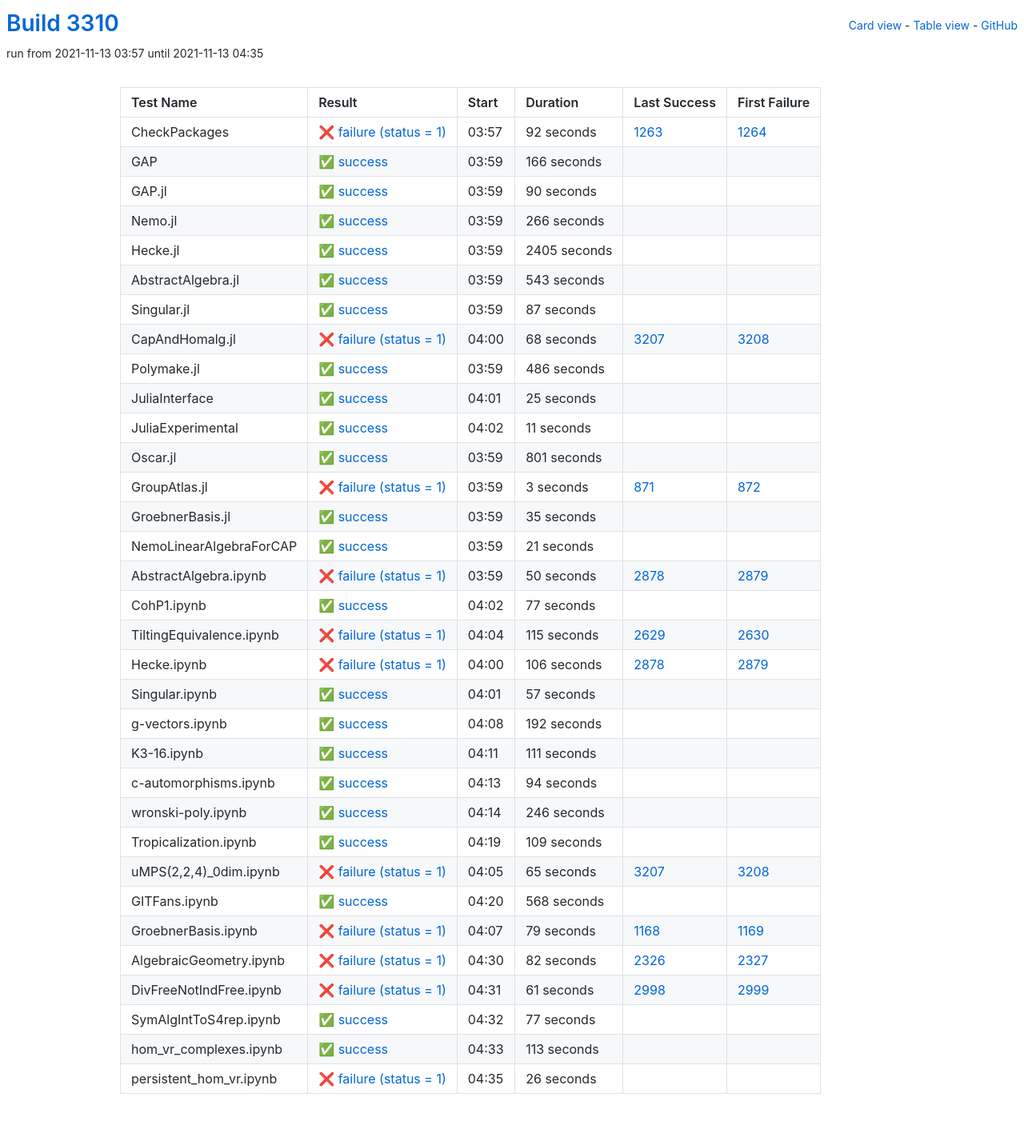
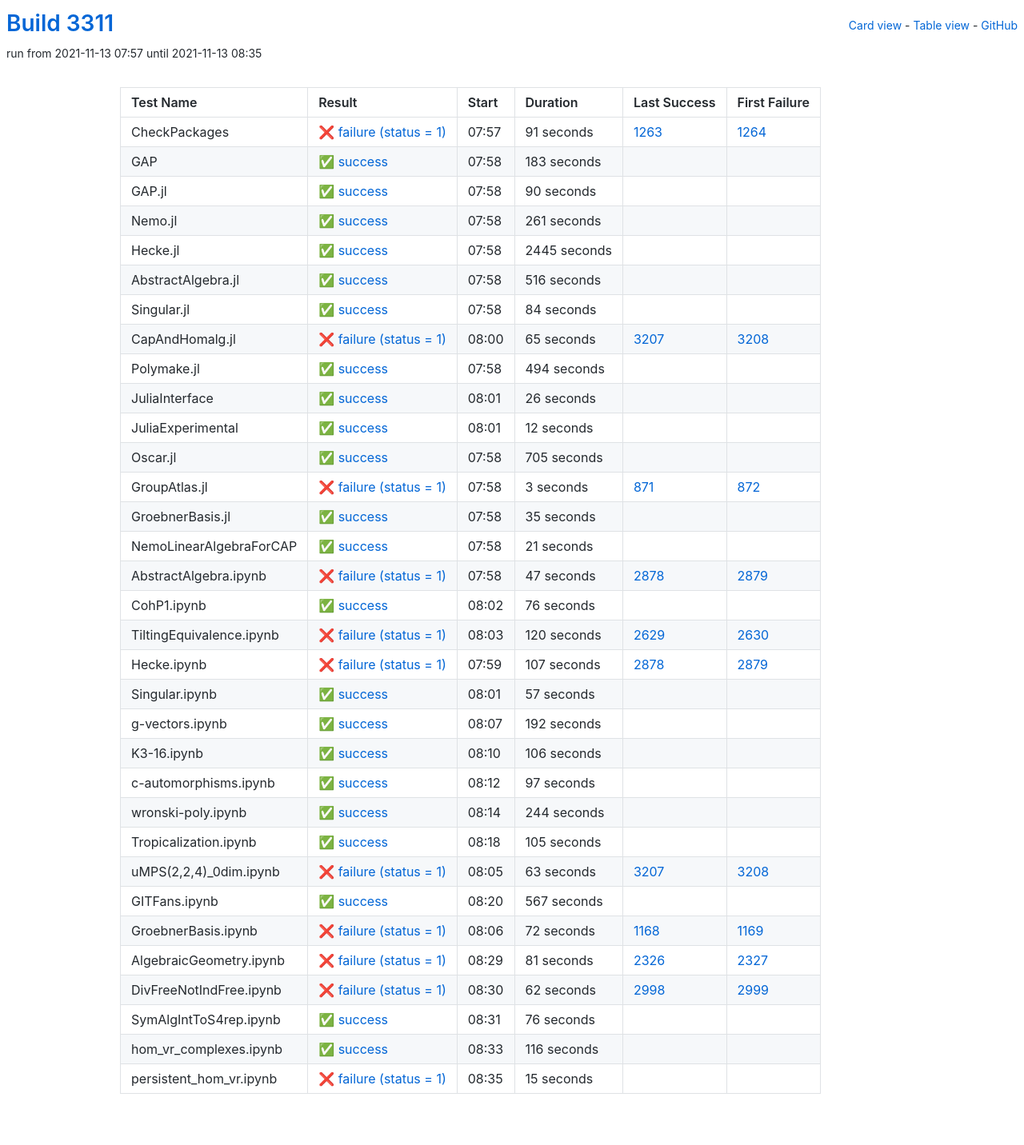
Before and after one commit to oscar-system/oscar-ci-status-stable, a Jekyll site: the page built from table.html, in a window 1280 px wide. Shown: the whole page at 80% size. Built offline with Jekyll 4.4.1, drawn with Linux system fonts in a browser that asks for light colours.

Commit message:
Build #3311

```diff
--- a/_data/ci.yml
+++ b/_data/ci.yml
@@ -1,6 +1,6 @@
 ---
-build: 3310
-build_url: https://oscarci.mathematik.uni-kl.de/job/oscar-stable/3310/
+build: 3311
+build_url: https://oscarci.mathematik.uni-kl.de/job/oscar-stable/3311/
 job: oscar-stable
 organization: oscar-system
 repo: oscar-ci-status-stable
@@ -8,32 +8,32 @@ repourl: https://github.com/oscar-system/oscar-ci-status-stable
 tests:
 - name: CheckPackages
   id: checkpackages
-  log: https://oscarci.mathematik.uni-kl.de/job/oscar-stable/3310/artifact/logs/build-3310/CheckPackages.log
-  start: 2021-11-13 03:57
+  log: https://oscarci.mathematik.uni-kl.de/job/oscar-stable/3311/artifact/logs/build-3311/CheckPackages.log
+  start: 2021-11-13 07:57
   success: false
   exitcode: 1
   status: failure
-  duration: 92
+  duration: 91
   last_success: 1263
   last_success_url: https://oscarci.mathematik.uni-kl.de/job/oscar-stable/1263/
   first_failure: 1264
   first_failure_url: https://oscarci.mathematik.uni-kl.de/job/oscar-stable/1264/
 - name: GAP
   id: gap
-  log: https://oscarci.mathematik.uni-kl.de/job/oscar-stable/3310/artifact/logs/build-3310/GAP.log
-  start: 2021-11-13 03:59
+  log: https://oscarci.mathematik.uni-kl.de/job/oscar-stable/3311/artifact/logs/build-3311/GAP.log
+  start: 2021-11-13 07:58
   success: true
   exitcode: 0
   status: success
-  duration: 166
+  duration: 183
   last_success: false
   last_success_url:
   first_failure: false
   first_failure_url:
 - name: GAP.jl
   id: gap-jl
-  log: https://oscarci.mathematik.uni-kl.de/job/oscar-stable/3310/artifact/logs/build-3310/GAP.jl.log
-  start: 2021-11-13 03:59
+  log: https://oscarci.mathematik.uni-kl.de/job/oscar-stable/3311/artifact/logs/build-3311/GAP.jl.log
+  start: 2021-11-13 07:58
   success: true
   exitcode: 0
   status: success
@@ -44,116 +44,116 @@ tests:
   first_failure_url:
 - name: Nemo.jl
   id: nemo-jl
-  log: https://oscarci.mathematik.uni-kl.de/job/oscar-stable/3310/artifact/logs/build-3310/Nemo.jl.log
-  start: 2021-11-13 03:59
+  log: https://oscarci.mathematik.uni-kl.de/job/oscar-stable/3311/artifact/logs/build-3311/Nemo.jl.log
+  start: 2021-11-13 07:58
   success: true
   exitcode: 0
   status: success
-  duration: 266
+  duration: 261
   last_success: false
   last_success_url:
   first_failure: false
   first_failure_url:
 - name: Hecke.jl
   id: hecke-jl
-  log: https://oscarci.mathematik.uni-kl.de/job/oscar-stable/3310/artifact/logs/build-3310/Hecke.jl.log
-  start: 2021-11-13 03:59
+  log: https://oscarci.mathematik.uni-kl.de/job/oscar-stable/3311/artifact/logs/build-3311/Hecke.jl.log
+  start: 2021-11-13 07:58
   success: true
   exitcode: 0
   status: success
-  duration: 2405
+  duration: 2445
   last_success: false
   last_success_url:
   first_failure: false
   first_failure_url:
 - name: AbstractAlgebra.jl
   id: abstractalgebra-jl
-  log: https://oscarci.mathematik.uni-kl.de/job/oscar-stable/3310/artifact/logs/build-3310/AbstractAlgebra.jl.log
-  start: 2021-11-13 03:59
+  log: https://oscarci.mathematik.uni-kl.de/job/oscar-stable/3311/artifact/logs/build-3311/AbstractAlgebra.jl.log
+  start: 2021-11-13 07:58
   success: true
   exitcode: 0
   status: success
-  duration: 543
+  duration: 516
   last_success: false
   last_success_url:
   first_failure: false
   first_failure_url:
 - name: Singular.jl
   id: singular-jl
-  log: https://oscarci.mathematik.uni-kl.de/job/oscar-stable/3310/artifact/logs/build-3310/Singular.jl.log
-  start: 2021-11-13 03:59
+  log: https://oscarci.mathematik.uni-kl.de/job/oscar-stable/3311/artifact/logs/build-3311/Singular.jl.log
+  start: 2021-11-13 07:58
   success: true
   exitcode: 0
   status: success
-  duration: 87
+  duration: 84
   last_success: false
   last_success_url:
   first_failure: false
   first_failure_url:
 - name: CapAndHomalg.jl
   id: capandhomalg-jl
-  log: https://oscarci.mathematik.uni-kl.de/job/oscar-stable/3310/artifact/logs/build-3310/CapAndHomalg.jl.log
-  start: 2021-11-13 04:00
+  log: https://oscarci.mathematik.uni-kl.de/job/oscar-stable/3311/artifact/logs/build-3311/CapAndHomalg.jl.log
+  start: 2021-11-13 08:00
   success: false
   exitcode: 1
   status: failure
-  duration: 68
+  duration: 65
   last_success: 3207
   last_success_url: https://oscarci.mathematik.uni-kl.de/job/oscar-stable/3207/
   first_failure: 3208
   first_failure_url: https://oscarci.mathematik.uni-kl.de/job/oscar-stable/3208/
 - name: Polymake.jl
   id: polymake-jl
-  log: https://oscarci.mathematik.uni-kl.de/job/oscar-stable/3310/artifact/logs/build-3310/Polymake.jl.log
-  start: 2021-11-13 03:59
+  log: https://oscarci.mathematik.uni-kl.de/job/oscar-stable/3311/artifact/logs/build-3311/Polymake.jl.log
+  start: 2021-11-13 07:58
   success: true
   exitcode: 0
   status: success
-  duration: 486
+  duration: 494
   last_success: false
   last_success_url:
   first_failure: false
   first_failure_url:
 - name: JuliaInterface
   id: juliainterface
-  log: https://oscarci.mathematik.uni-kl.de/job/oscar-stable/3310/artifact/logs/build-3310/JuliaInterface.log
-  start: 2021-11-13 04:01
+  log: https://oscarci.mathematik.uni-kl.de/job/oscar-stable/3311/artifact/logs/build-3311/JuliaInterface.log
+  start: 2021-11-13 08:01
   success: true
   exitcode: 0
   status: success
-  duration: 25
+  duration: 26
   last_success: false
   last_success_url:
   first_failure: false
   first_failure_url:
 - name: JuliaExperimental
   id: juliaexperimental
-  log: https://oscarci.mathematik.uni-kl.de/job/oscar-stable/3310/artifact/logs/build-3310/JuliaExperimental.log
-  start: 2021-11-13 04:02
+  log: https://oscarci.mathematik.uni-kl.de/job/oscar-stable/3311/artifact/logs/build-3311/JuliaExperimental.log
+  start: 2021-11-13 08:01
   success: true
   exitcode: 0
   status: success
-  duration: 11
+  duration: 12
   last_success: false
   last_success_url:
   first_failure: false
   first_failure_url:
 - name: Oscar.jl
   id: oscar-jl
-  log: https://oscarci.mathematik.uni-kl.de/job/oscar-stable/3310/artifact/logs/build-3310/Oscar.jl.log
-  start: 2021-11-13 03:59
+  log: https://oscarci.mathematik.uni-kl.de/job/oscar-stable/3311/artifact/logs/build-3311/Oscar.jl.log
+  start: 2021-11-13 07:58
   success: true
   exitcode: 0
   status: success
-  duration: 801
+  duration: 705
   last_success: false
   last_success_url:
   first_failure: false
   first_failure_url:
 - name: GroupAtlas.jl
   id: groupatlas-jl
-  log: https://oscarci.mathematik.uni-kl.de/job/oscar-stable/3310/artifact/logs/build-3310/GroupAtlas.jl.log
-  start: 2021-11-13 03:59
+  log: https://oscarci.mathematik.uni-kl.de/job/oscar-stable/3311/artifact/logs/build-3311/GroupAtlas.jl.log
+  start: 2021-11-13 07:58
   success: false
   exitcode: 1
   status: failure
@@ -164,8 +164,8 @@ tests:
   first_failure_url: https://oscarci.mathematik.uni-kl.de/job/oscar-stable/872/
 - name: GroebnerBasis.jl
   id: groebnerbasis-jl
-  log: https://oscarci.mathematik.uni-kl.de/job/oscar-stable/3310/artifact/logs/build-3310/GroebnerBasis.jl.log
-  start: 2021-11-13 03:59
+  log: https://oscarci.mathematik.uni-kl.de/job/oscar-stable/3311/artifact/logs/build-3311/GroebnerBasis.jl.log
+  start: 2021-11-13 07:58
   success: true
   exitcode: 0
   status: success
@@ -176,8 +176,8 @@ tests:
   first_failure_url:
 - name: NemoLinearAlgebraForCAP
   id: nemolinearalgebraforcap
-  log: https://oscarci.mathematik.uni-kl.de/job/oscar-stable/3310/artifact/logs/build-3310/NemoLinearAlgebraForCAP.log
-  start: 2021-11-13 03:59
+  log: https://oscarci.mathematik.uni-kl.de/job/oscar-stable/3311/artifact/logs/build-3311/NemoLinearAlgebraForCAP.log
+  start: 2021-11-13 07:58
   success: true
   exitcode: 0
   status: success
@@ -188,56 +188,56 @@ tests:
   first_failure_url:
 - name: AbstractAlgebra.ipynb
   id: abstractalgebra-ipynb
-  log: https://oscarci.mathematik.uni-kl.de/job/oscar-stable/3310/artifact/logs/build-3310/AbstractAlgebra.ipynb.log
-  start: 2021-11-13 03:59
+  log: https://oscarci.mathematik.uni-kl.de/job/oscar-stable/3311/artifact/logs/build-3311/AbstractAlgebra.ipynb.log
+  start: 2021-11-13 07:58
   success: false
   exitcode: 1
   status: failure
-  duration: 50
+  duration: 47
   last_success: 2878
   last_success_url: https://oscarci.mathematik.uni-kl.de/job/oscar-stable/2878/
   first_failure: 2879
   first_failure_url: https://oscarci.mathematik.uni-kl.de/job/oscar-stable/2879/
 - name: CohP1.ipynb
   id: cohp1-ipynb
-  log: https://oscarci.mathematik.uni-kl.de/job/oscar-stable/3310/artifact/logs/build-3310/CohP1.ipynb.log
-  start: 2021-11-13 04:02
+  log: https://oscarci.mathematik.uni-kl.de/job/oscar-stable/3311/artifact/logs/build-3311/CohP1.ipynb.log
+  start: 2021-11-13 08:02
   success: true
   exitcode: 0
   status: success
-  duration: 77
+  duration: 76
   last_success: false
   last_success_url:
   first_failure: false
   first_failure_url:
 - name: TiltingEquivalence.ipynb
   id: tiltingequivalence-ipynb
-  log: https://oscarci.mathematik.uni-kl.de/job/oscar-stable/3310/artifact/logs/build-3310/TiltingEquivalence.ipynb.log
-  start: 2021-11-13 04:04
+  log: https://oscarci.mathematik.uni-kl.de/job/oscar-stable/3311/artifact/logs/build-3311/TiltingEquivalence.ipynb.log
+  start: 2021-11-13 08:03
   success: false
   exitcode: 1
   status: failure
-  duration: 115
+  duration: 120
   last_success: 2629
   last_success_url: https://oscarci.mathematik.uni-kl.de/job/oscar-stable/2629/
   first_failure: 2630
   first_failure_url: https://oscarci.mathematik.uni-kl.de/job/oscar-stable/2630/
 - name: Hecke.ipynb
   id: hecke-ipynb
-  log: https://oscarci.mathematik.uni-kl.de/job/oscar-stable/3310/artifact/logs/build-3310/Hecke.ipynb.log
-  start: 2021-11-13 04:00
+  log: https://oscarci.mathematik.uni-kl.de/job/oscar-stable/3311/artifact/logs/build-3311/Hecke.ipynb.log
+  start: 2021-11-13 07:59
   success: false
   exitcode: 1
   status: failure
-  duration: 106
+  duration: 107
   last_success: 2878
   last_success_url: https://oscarci.mathematik.uni-kl.de/job/oscar-stable/2878/
   first_failure: 2879
   first_failure_url: https://oscarci.mathematik.uni-kl.de/job/oscar-stable/2879/
 - name: Singular.ipynb
   id: singular-ipynb
-  log: https://oscarci.mathematik.uni-kl.de/job/oscar-stable/3310/artifact/logs/build-3310/Singular.ipynb.log
-  start: 2021-11-13 04:01
+  log: https://oscarci.mathematik.uni-kl.de/job/oscar-stable/3311/artifact/logs/build-3311/Singular.ipynb.log
+  start: 2021-11-13 08:01
   success: true
   exitcode: 0
   status: success
@@ -248,8 +248,8 @@ tests:
   first_failure_url:
 - name: g-vectors.ipynb
   id: g-vectors-ipynb
-  log: https://oscarci.mathematik.uni-kl.de/job/oscar-stable/3310/artifact/logs/build-3310/g-vectors.ipynb.log
-  start: 2021-11-13 04:08
+  log: https://oscarci.mathematik.uni-kl.de/job/oscar-stable/3311/artifact/logs/build-3311/g-vectors.ipynb.log
+  start: 2021-11-13 08:07
   success: true
   exitcode: 0
   status: success
@@ -260,144 +260,144 @@ tests:
   first_failure_url:
 - name: K3-16.ipynb
   id: k3-16-ipynb
-  log: https://oscarci.mathematik.uni-kl.de/job/oscar-stable/3310/artifact/logs/build-3310/K3-16.ipynb.log
-  start: 2021-11-13 04:11
+  log: https://oscarci.mathematik.uni-kl.de/job/oscar-stable/3311/artifact/logs/build-3311/K3-16.ipynb.log
+  start: 2021-11-13 08:10
   success: true
   exitcode: 0
   status: success
-  duration: 111
+  duration: 106
   last_success: false
   last_success_url:
   first_failure: false
   first_failure_url:
 - name: c-automorphisms.ipynb
   id: c-automorphisms-ipynb
-  log: https://oscarci.mathematik.uni-kl.de/job/oscar-stable/3310/artifact/logs/build-3310/c-automorphisms.ipynb.log
-  start: 2021-11-13 04:13
+  log: https://oscarci.mathematik.uni-kl.de/job/oscar-stable/3311/artifact/logs/build-3311/c-automorphisms.ipynb.log
+  start: 2021-11-13 08:12
   success: true
   exitcode: 0
   status: success
-  duration: 94
+  duration: 97
   last_success: false
   last_success_url:
   first_failure: false
   first_failure_url:
 - name: wronski-poly.ipynb
   id: wronski-poly-ipynb
-  log: https://oscarci.mathematik.uni-kl.de/job/oscar-stable/3310/artifact/logs/build-3310/wronski-poly.ipynb.log
-  start: 2021-11-13 04:14
+  log: https://oscarci.mathematik.uni-kl.de/job/oscar-stable/3311/artifact/logs/build-3311/wronski-poly.ipynb.log
+  start: 2021-11-13 08:14
   success: true
   exitcode: 0
   status: success
-  duration: 246
+  duration: 244
   last_success: false
   last_success_url:
   first_failure: false
   first_failure_url:
 - name: Tropicalization.ipynb
   id: tropicalization-ipynb
-  log: https://oscarci.mathematik.uni-kl.de/job/oscar-stable/3310/artifact/logs/build-3310/Tropicalization.ipynb.log
-  start: 2021-11-13 04:19
+  log: https://oscarci.mathematik.uni-kl.de/job/oscar-stable/3311/artifact/logs/build-3311/Tropicalization.ipynb.log
+  start: 2021-11-13 08:18
   success: true
   exitcode: 0
   status: success
-  duration: 109
+  duration: 105
   last_success: false
   last_success_url:
   first_failure: false
   first_failure_url:
 - name: uMPS(2,2,4)_0dim.ipynb
   id: umps-2-2-4-0dim-ipynb
-  log: https://oscarci.mathematik.uni-kl.de/job/oscar-stable/3310/artifact/logs/build-3310/uMPS-2-2-4-_0dim.ipynb.log
-  start: 2021-11-13 04:05
+  log: https://oscarci.mathematik.uni-kl.de/job/oscar-stable/3311/artifact/logs/build-3311/uMPS-2-2-4-_0dim.ipynb.log
+  start: 2021-11-13 08:05
   success: false
   exitcode: 1
   status: failure
-  duration: 65
+  duration: 63
   last_success: 3207
   last_success_url: https://oscarci.mathematik.uni-kl.de/job/oscar-stable/3207/
   first_failure: 3208
   first_failure_url: https://oscarci.mathematik.uni-kl.de/job/oscar-stable/3208/
 - name: GITFans.ipynb
   id: gitfans-ipynb
-  log: https://oscarci.mathematik.uni-kl.de/job/oscar-stable/3310/artifact/logs/build-3310/GITFans.ipynb.log
-  start: 2021-11-13 04:20
+  log: https://oscarci.mathematik.uni-kl.de/job/oscar-stable/3311/artifact/logs/build-3311/GITFans.ipynb.log
+  start: 2021-11-13 08:20
   success: true
   exitcode: 0
   status: success
-  duration: 568
+  duration: 567
   last_success: false
   last_success_url:
   first_failure: false
   first_failure_url:
 - name: GroebnerBasis.ipynb
   id: groebnerbasis-ipynb
-  log: https://oscarci.mathematik.uni-kl.de/job/oscar-stable/3310/artifact/logs/build-3310/GroebnerBasis.ipynb.log
-  start: 2021-11-13 04:07
+  log: https://oscarci.mathematik.uni-kl.de/job/oscar-stable/3311/artifact/logs/build-3311/GroebnerBasis.ipynb.log
+  start: 2021-11-13 08:06
   success: false
   exitcode: 1
   status: failure
-  duration: 79
+  duration: 72
   last_success: 1168
   last_success_url: https://oscarci.mathematik.uni-kl.de/job/oscar-stable/1168/
   first_failure: 1169
   first_failure_url: https://oscarci.mathematik.uni-kl.de/job/oscar-stable/1169/
 - name: AlgebraicGeometry.ipynb
   id: algebraicgeometry-ipynb
-  log: https://oscarci.mathematik.uni-kl.de/job/oscar-stable/3310/artifact/logs/build-3310/AlgebraicGeometry.ipynb.log
-  start: 2021-11-13 04:30
+  log: https://oscarci.mathematik.uni-kl.de/job/oscar-stable/3311/artifact/logs/build-3311/AlgebraicGeometry.ipynb.log
+  start: 2021-11-13 08:29
   success: false
   exitcode: 1
   status: failure
-  duration: 82
+  duration: 81
   last_success: 2326
   last_success_url: https://oscarci.mathematik.uni-kl.de/job/oscar-stable/2326/
   first_failure: 2327
   first_failure_url: https://oscarci.mathematik.uni-kl.de/job/oscar-stable/2327/
 - name: DivFreeNotIndFree.ipynb
   id: divfreenotindfree-ipynb
-  log: https://oscarci.mathematik.uni-kl.de/job/oscar-stable/3310/artifact/logs/build-3310/DivFreeNotIndFree.ipynb.log
-  start: 2021-11-13 04:31
+  log: https://oscarci.mathematik.uni-kl.de/job/oscar-stable/3311/artifact/logs/build-3311/DivFreeNotIndFree.ipynb.log
+  start: 2021-11-13 08:30
   success: false
   exitcode: 1
   status: failure
-  duration: 61
+  duration: 62
   last_success: 2998
   last_success_url: https://oscarci.mathematik.uni-kl.de/job/oscar-stable/2998/
   first_failure: 2999
   first_failure_url: https://oscarci.mathematik.uni-kl.de/job/oscar-stable/2999/
 - name: SymAlgIntToS4rep.ipynb
   id: symalginttos4rep-ipynb
-  log: https://oscarci.mathematik.uni-kl.de/job/oscar-stable/3310/artifact/logs/build-3310/SymAlgIntToS4rep.ipynb.log
-  start: 2021-11-13 04:32
+  log: https://oscarci.mathematik.uni-kl.de/job/oscar-stable/3311/artifact/logs/build-3311/SymAlgIntToS4rep.ipynb.log
+  start: 2021-11-13 08:31
   success: true
   exitcode: 0
   status: success
-  duration: 77
+  duration: 76
   last_success: false
   last_success_url:
   first_failure: false
   first_failure_url:
 - name: hom_vr_complexes.ipynb
   id: hom-vr-complexes-ipynb
-  log: https://oscarci.mathematik.uni-kl.de/job/oscar-stable/3310/artifact/logs/build-3310/hom_vr_complexes.ipynb.log
-  start: 2021-11-13 04:33
+  log: https://oscarci.mathematik.uni-kl.de/job/oscar-stable/3311/artifact/logs/build-3311/hom_vr_complexes.ipynb.log
+  start: 2021-11-13 08:33
   success: true
   exitcode: 0
   status: success
-  duration: 113
+  duration: 116
   last_success: false
   last_success_url:
   first_failure: false
   first_failure_url:
 - name: persistent_hom_vr.ipynb
   id: persistent-hom-vr-ipynb
-  log: https://oscarci.mathematik.uni-kl.de/job/oscar-stable/3310/artifact/logs/build-3310/persistent_hom_vr.ipynb.log
-  start: 2021-11-13 04:35
+  log: https://oscarci.mathematik.uni-kl.de/job/oscar-stable/3311/artifact/logs/build-3311/persistent_hom_vr.ipynb.log
+  start: 2021-11-13 08:35
   success: false
   exitcode: 1
   status: failure
-  duration: 26
+  duration: 15
   last_success: false
   last_success_url:
   first_failure: false
```
Also changed, not shown: README.md.
